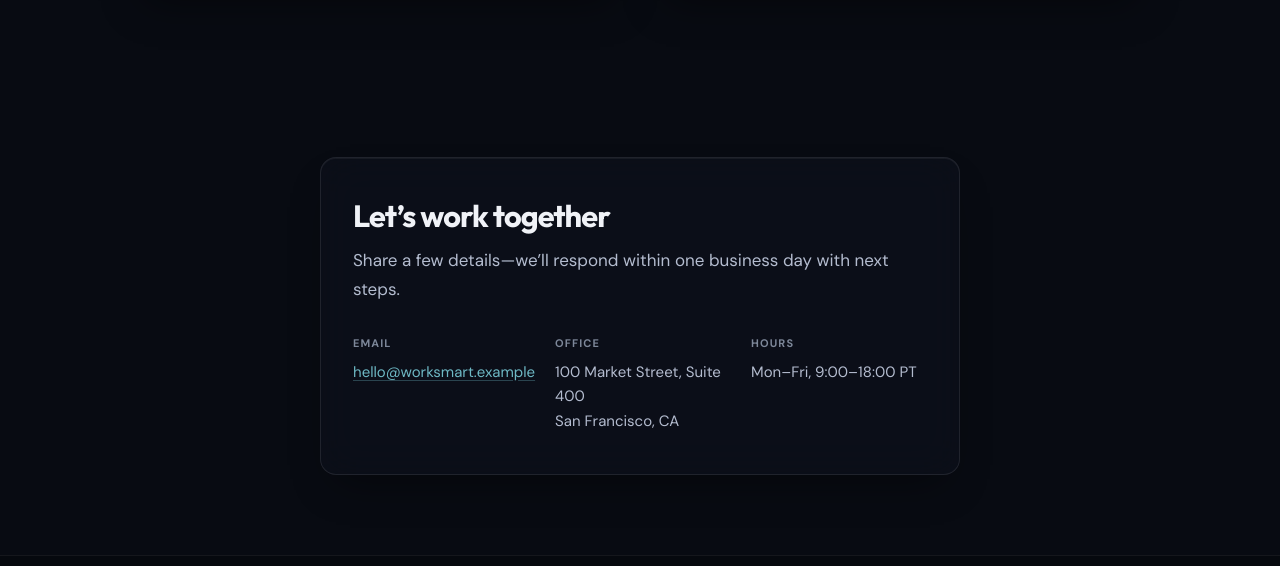
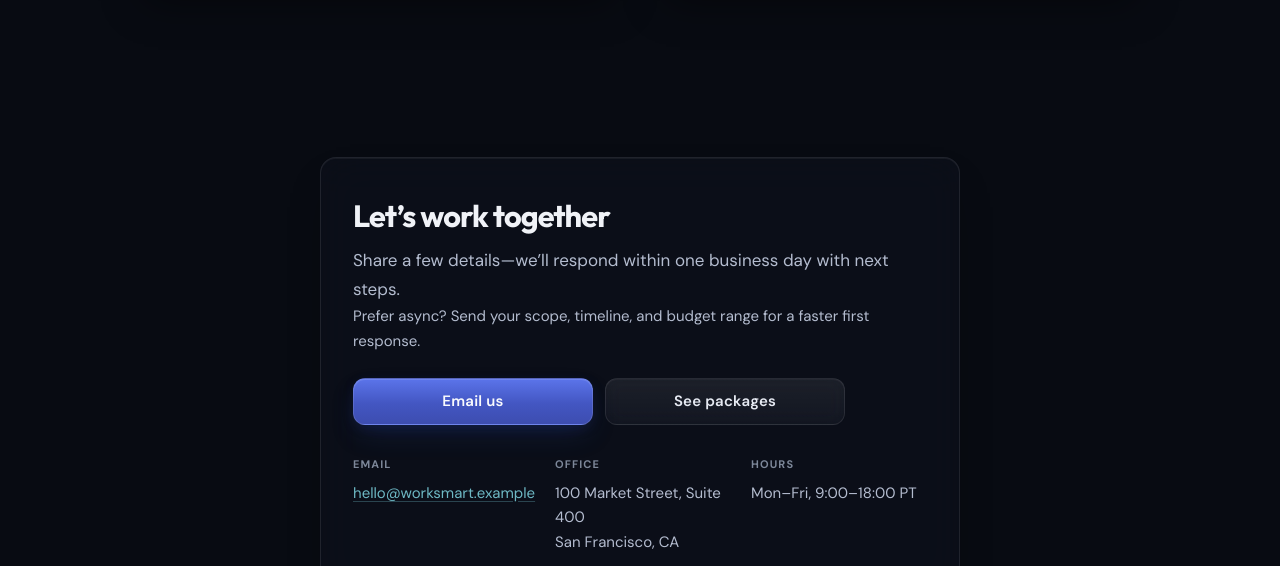
Before and after one commit to hannanpicho-lgtm/worksmart, a website: page public/index.html in a window 1280 px wide. Shown: the part 3224-3790 px from the top of the page. Drawn offline with Linux system fonts and the light colour scheme.

Commit message:
feat: improve contact section CTA clarity and action flow

```diff
--- a/public/index.html
+++ b/public/index.html
@@ -334,6 +334,16 @@
                 Share a few details—we’ll respond within one business day with
                 next steps.
               </p>
+              <p class="contact-note">
+                Prefer async? Send your scope, timeline, and budget range for a
+                faster first response.
+              </p>
+              <div class="contact-actions">
+                <a class="btn btn-primary" href="mailto:hello@worksmart.example"
+                  >Email us</a
+                >
+                <a class="btn btn-ghost" href="#packages">See packages</a>
+              </div>
             </header>
             <!-- Update email, address, and hours for production. -->
             <div class="contact-grid">
--- a/public/styles.css
+++ b/public/styles.css
@@ -888,6 +888,19 @@ ol {
   margin-bottom: var(--s-3);
 }
 
+.contact-note {
+  margin: 0 0 var(--s-6);
+  color: var(--text-secondary);
+  font-size: var(--text-sm);
+  line-height: var(--leading-body);
+}
+
+.contact-actions {
+  display: flex;
+  flex-direction: column;
+  gap: var(--s-3);
+}
+
 .contact-grid {
   display: grid;
   gap: var(--s-6);
@@ -975,6 +988,11 @@ ol {
   .hero-actions {
     flex-direction: row;
     justify-content: center;
+  }
+
+  .contact-actions {
+    flex-direction: row;
+    align-items: center;
   }
 }
 
```
